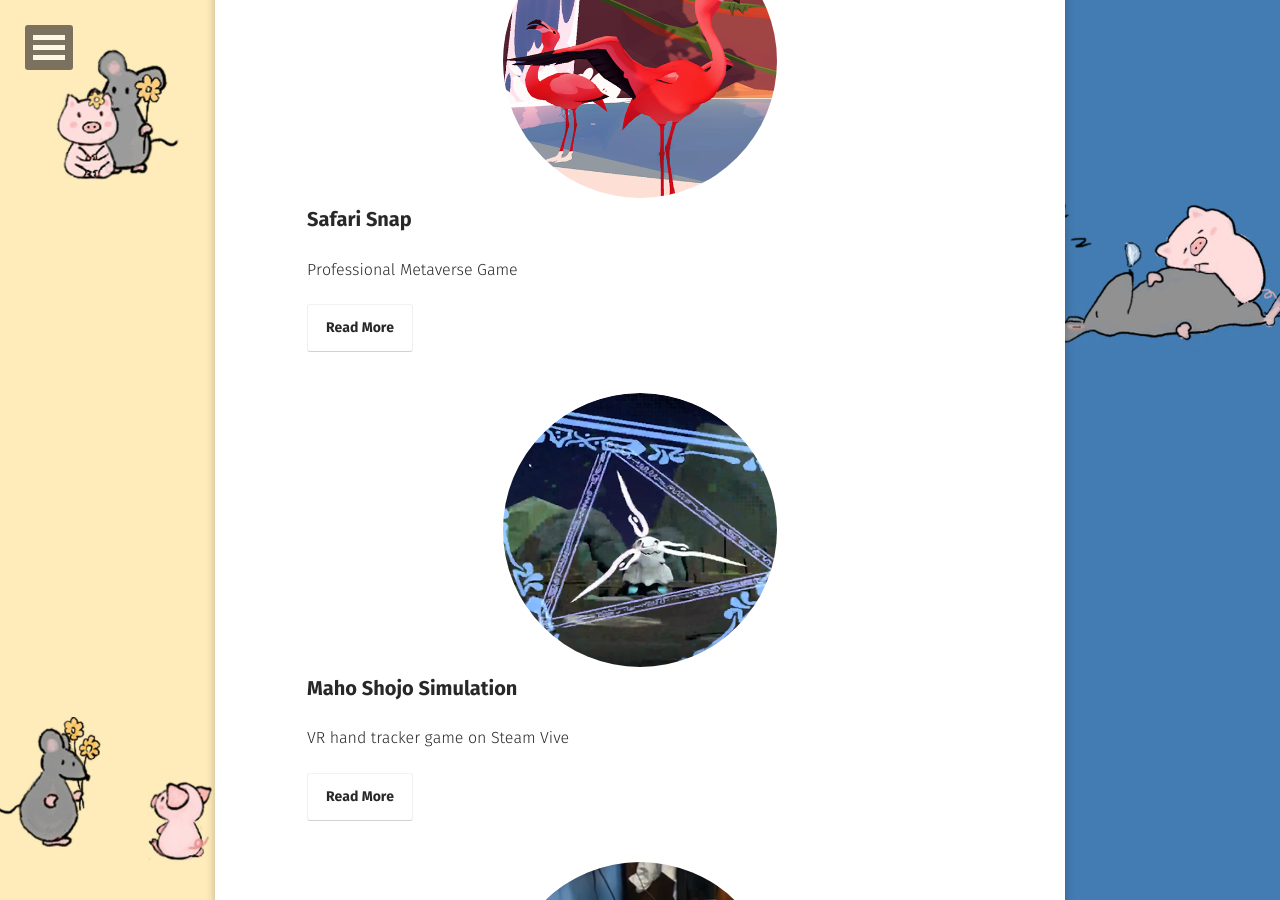
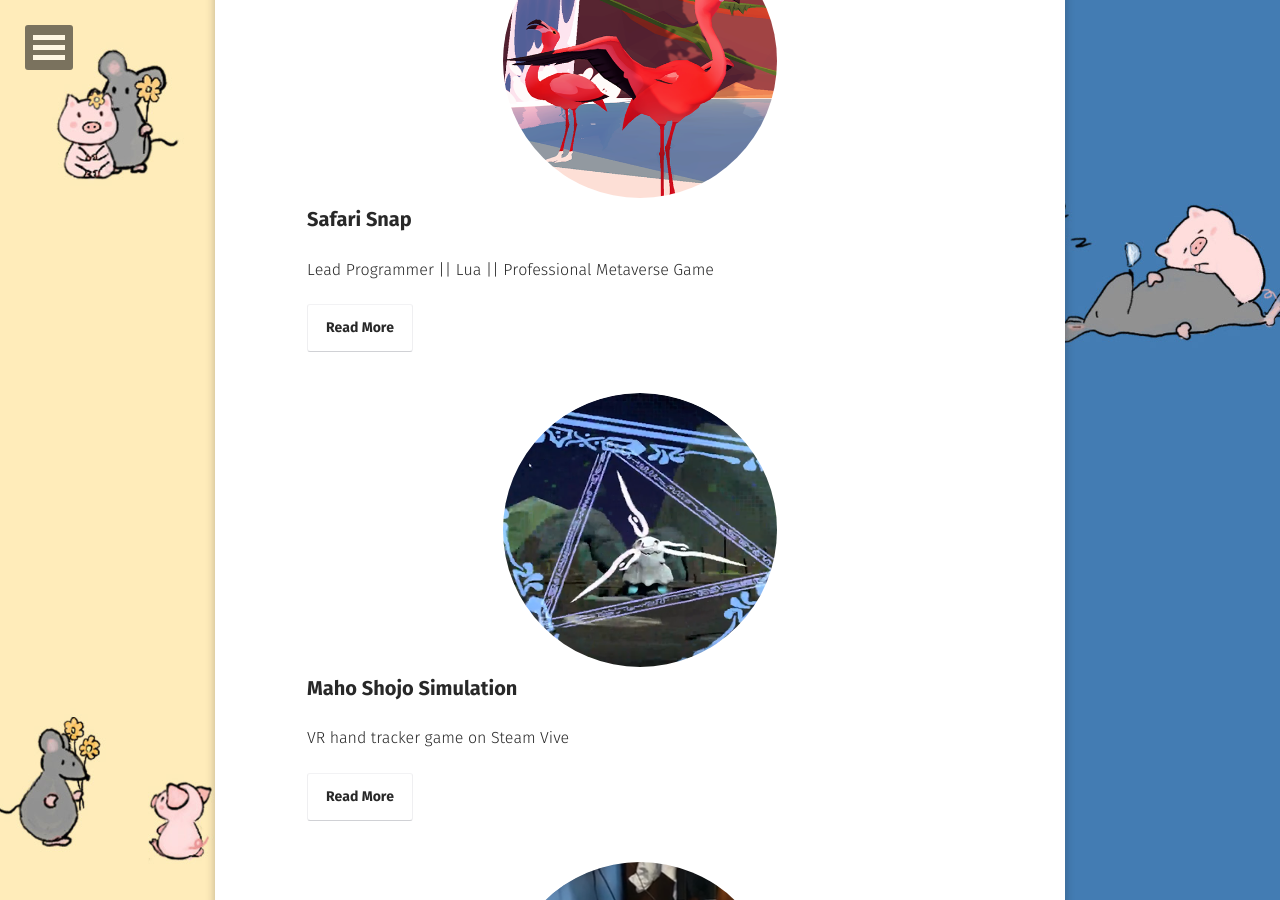
Before and after one commit to MuruC/MuruC.github.io, a Jekyll site: the page built from games/index.md, in a window 1280 px wide and 900 px high, scrolled down 378 px. Built offline with Jekyll 4.4.1, drawn with Linux system fonts in a browser that asks for light colours; some web fonts are replaced.

Commit message:
try换行

```diff
--- a/_posts/2021-10-03-Safari-Snap.md
+++ b/_posts/2021-10-03-Safari-Snap.md
@@ -2,7 +2,7 @@
 layout: post
 title: "Safari Snap"
 date: 2021-10-14
-excerpt: "Professional Metaverse Game"
+excerpt: "Lead Programmer || Lua || \n Professional Metaverse Game"
 tags: [game, Professional]
 comments: true
 game: true
```
